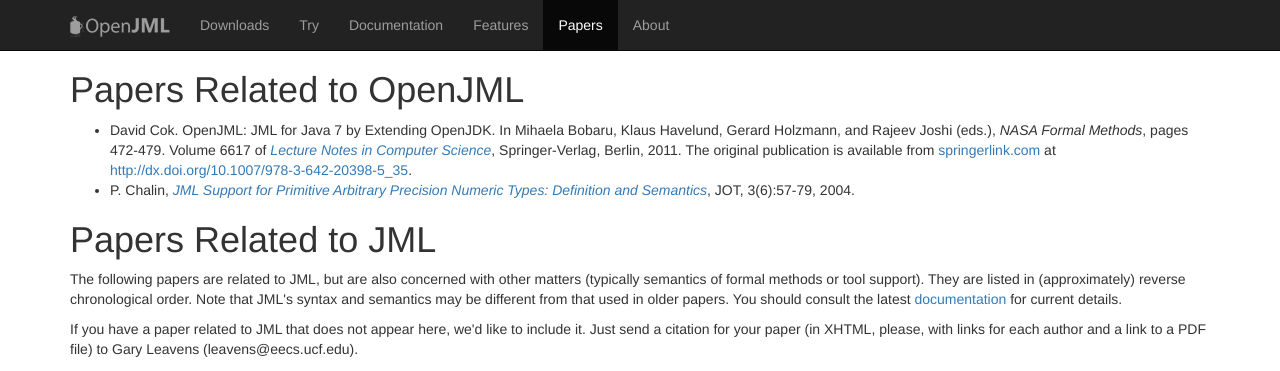
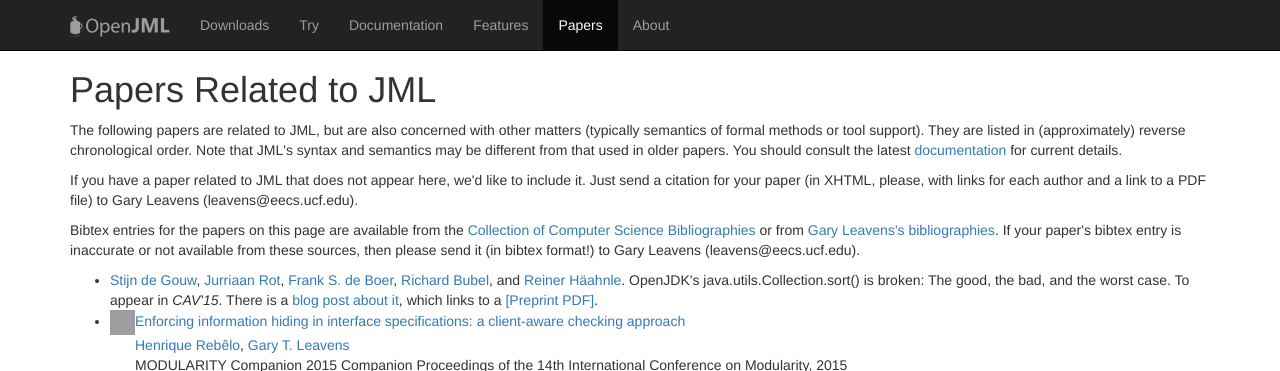
Before and after one commit to OpenJML/openjml.github.io, a Jekyll site: the page built from papers/index.html, in a window 1280 px wide and 900 px high, cut to the strip 0-371 px from the top of the window. Built offline with Jekyll 4.4.1, drawn with Linux system fonts in a browser that asks for light colours; grey boxes are pictures that could not be loaded.

Commit message:
correcting typos

```diff
--- a/documentation/index.html
+++ b/documentation/index.html
@@ -14,7 +14,7 @@
 
       <ul>
       <li><a href="http://jmlspecs.sourceforge.net/OpenJMLUserGuide.pdf">OpenJML User Guide</a> (in progress)</li>
-      <li><a href="http://www.eecs.ucf.edu/~leavens/JML/jmlrefman/jmlrefman_toc.html">JML Reference Manual</li> (updated from time to time)
+      <li><a href="http://www.eecs.ucf.edu/~leavens/JML/jmlrefman/jmlrefman_toc.html">JML Reference Manual</a> (updated from time to time)</li>
       <li><a href="http://jmlspecs.sourceforge.net">old OpenJML web site</a> (in transition to this git-based site)</li>
       </ul>
 
@@ -64,7 +64,7 @@
 
 
       <ul>
-      <li><a href="http://www.eecs.ucf.edu/~leavens/JML/jmlrefman/jmlrefman_toc.html">JML Reference Manual</li> (updated from time to time)
+      <li><a href="http://www.eecs.ucf.edu/~leavens/JML/jmlrefman/jmlrefman_toc.html">JML Reference Manual</a> (updated from time to time)</li>
       </ul>
 
 
--- a/features/index.html
+++ b/features/index.html
@@ -48,7 +48,7 @@
 	      </tr>
 	      <tr>
 		<td >Test suite generation</td>
-		<td><a href="http://formalmethods.insttech.washington.edu/software/jmlunitng/">See JMLUnitNG</a></td>
+		<td><a href="http://insttech.secretninjaformalmethods.org/software/jmlunitng/">See JMLUnitNG</a></td>
 		<td><span class="label label-success">Complete</span></td>
 
 	      </tr>
--- a/papers/index.html
+++ b/papers/index.html
@@ -7,29 +7,6 @@
 <div class="row">
   <div class="col-md-12">
 
-    <h1>Papers Related to OpenJML</h1>
-
-    <ul>
-      <li class="ref">
-	David Cok.
-	OpenJML: JML for Java 7 by Extending OpenJDK.
-	In Mihaela Bobaru, Klaus Havelund, Gerard Holzmann, and Rajeev Joshi (eds.),
-	<cite>NASA Formal Methods</cite>, pages 472-479.
-	Volume 6617 of
-	<em><a href="http://www.springer.de/comp/lncs/index.html">Lecture Notes in
-	    Computer Science</a></em>, Springer-Verlag, Berlin, 2011.
-	The original publication is available from <a
-						      href="http://www.springerlink.com">springerlink.com</a> at
-	<a href="http://dx.doi.org/10.1007/978-3-642-20398-5_35">
-	  http://dx.doi.org/10.1007/978-3-642-20398-5_35</a>.
-      </li>
-      <li>
-	P. Chalin,
-	<a href="http://www.jot.fm/issues/issue_2004_06/article3.pdf"><i>JML Support for Primitive Arbitrary Precision Numeric Types:
-	    Definition and Semantics</i></a>,
-	JOT, 3(6):57-79, 2004.
-      </li>
-    </ul>
 
     <h1>Papers Related to JML</h1>
     <p>
```
